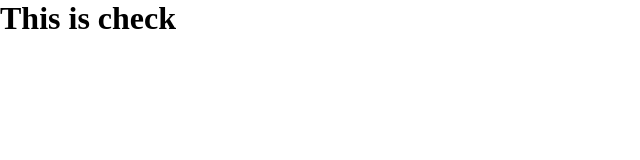
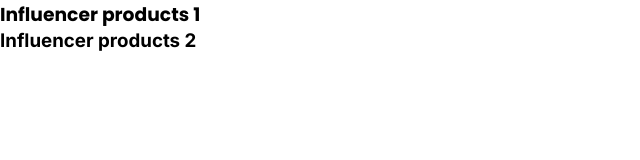
Before and after one commit to MHoshen/ph-influencer-gear, a plain HTML site: page intex.html in a window 1280 px wide. Shown: the whole page, without its empty margins (0-640 px from the left). Drawn offline with Linux system fonts and the light colour scheme.

Commit message:
font added

```diff
--- a/intex.html
+++ b/intex.html
@@ -7,6 +7,21 @@
     <link rel="stylesheet" href="styles/influencer.css" />
   </head>
   <body>
-    <h1>This is check</h1>
+    <header>
+      <nav class="navbar">
+        <h3 class="navbar-header poppins-regular">Influencer products 1</h3>
+        <h3 class="navbar-header inter-regular">Influencer products 2</h3>
+        <!-- <ul>
+          <li><a href=""></a></li>
+          <li><a href=""></a></li>
+          <li><a href=""></a></li>
+          <li><a href=""></a></li>
+          <li><a href=""></a></li>
+          <li><a href=""></a></li>
+        </ul> -->
+      </nav>
+    </header>
+    <main></main>
+    <footer></footer>
   </body>
 </html>
--- a/styles/influencer.css
+++ b/styles/influencer.css
@@ -1,4 +1,20 @@
+@import url("https://fonts.googleapis.com/css2?family=Inter:ital,opsz,wght@0,14..32,100..900;1,14..32,100..900&family=Poppins:ital,wght@0,100;0,200;0,300;0,400;0,500;0,600;0,700;0,800;0,900;1,100;1,200;1,300;1,400;1,500;1,600;1,700;1,800;1,900&display=swap");
+
+/* #region shared */
+
 * {
   margin: 0;
   padding: 0;
 }
+
+.poppins-regular {
+  font-family: "Poppins", serif;
+  font-style: normal;
+}
+
+.inter-regular {
+  font-family: "Inter", serif;
+  font-style: normal;
+}
+
+/* #endregion shared */
```
